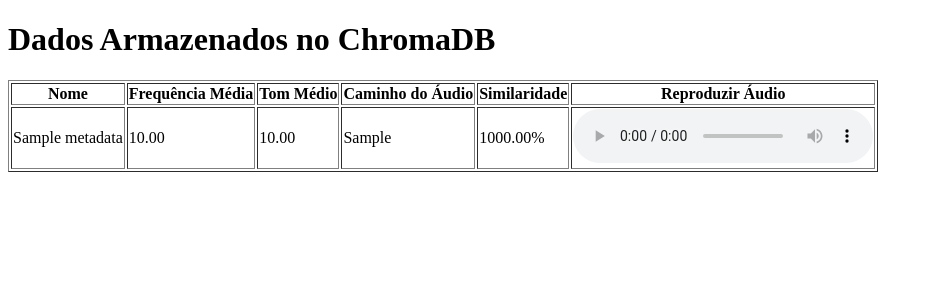
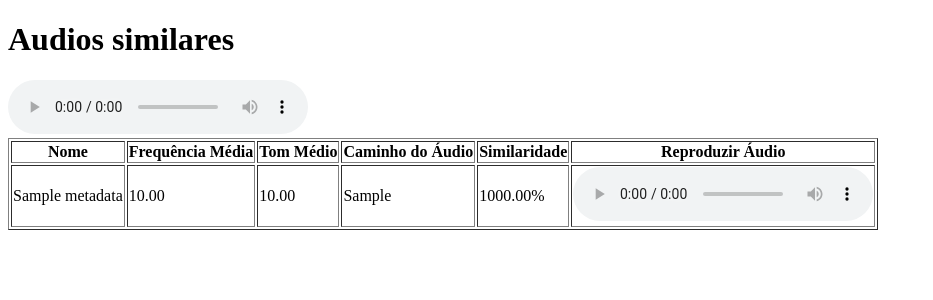
Before and after one commit to VitorFonseca123/Vozes_BD, a Flask app: template templates/similares.html in a window 1280 px wide. Shown: the top 300 px of the page, without its empty margins (0-933 px from the left). Run offline with Flask 3, Linux system fonts and the light colour scheme; the template is opened without the code that fills it: most values are stand-ins (such as "Sample title", 1, 10 or a date in 2020).

Commit message:
arruma bug de corromper audio

```diff
--- a/app.py
+++ b/app.py
@@ -99,7 +99,15 @@ def formulario_busca():
 def busca():
     qtd = int(request.form.get('qtd'))
     audio = request.files.get('audio')
-    audio_carac, embed = processamento.processa_audio(audio, Audios_Collection)
+    audio = request.files.get('audio')
+    if not audio:
+        return "Erro: Áudio não fornecido!", 400
+
+    # Salva o arquivo
+    audio_path = os.path.join(app.config['UPLOAD_FOLDER'], audio.filename)
+    audio.save(audio_path)
+
+    audio_carac, embed = processamento.processa_audio(audio_path, Audios_Collection)
 
     resultado = Audios_Collection.query(
         query_embeddings=[embed],
@@ -109,12 +117,13 @@ def busca():
     #print(resultado['documents'])
 
 
+
     docs_para_template = [json.loads(doc) for doc in resultado['documents'][0]]
     metas_para_template = resultado['metadatas'][0]
     dists_para_template = resultado['distances'][0]
     #print(resultado['documents'][0])
 
-    return render_template('similares.html', resultados_combinados=zip(metas_para_template, docs_para_template, dists_para_template))
+    return render_template('similares.html', resultados_combinados=zip(metas_para_template, docs_para_template, dists_para_template), audio_path=audio_path)
 @app.route('/')
 def formulario():
     return render_template('form.html')
--- a/templates/similares.html
+++ b/templates/similares.html
@@ -8,7 +8,11 @@
     <script src="{{ url_for('static', filename='recuperar.js') }}"></script>
 </head>
 <body>
-    <h1>Dados Armazenados no ChromaDB</h1>
+    <h1>Audios similares</h1>
+    <audio controls>
+            <source src="{{ audio_path.replace('./', '../') }}" type="audio/mp3">
+                    Seu navegador não suporta o elemento de áudio.
+        </audio>
     <table border="1">
         <thead>
             <tr>
```
